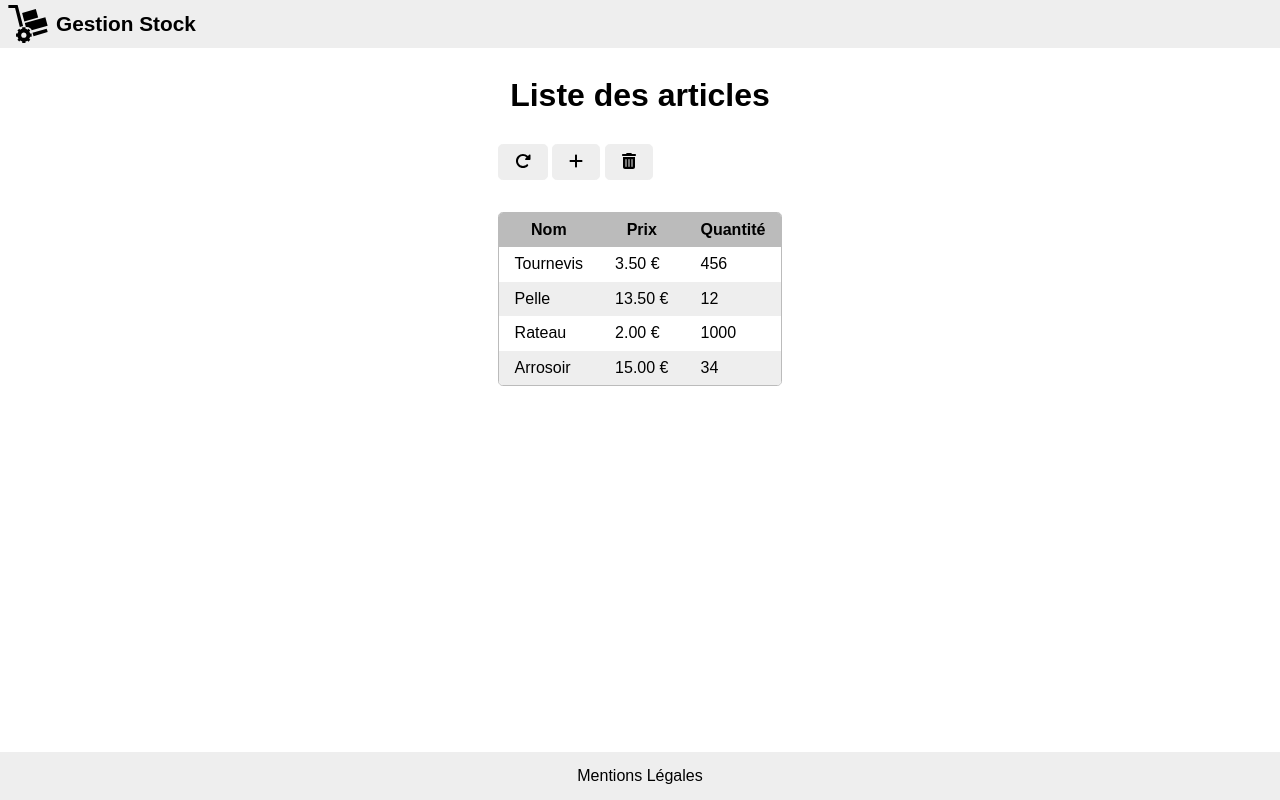
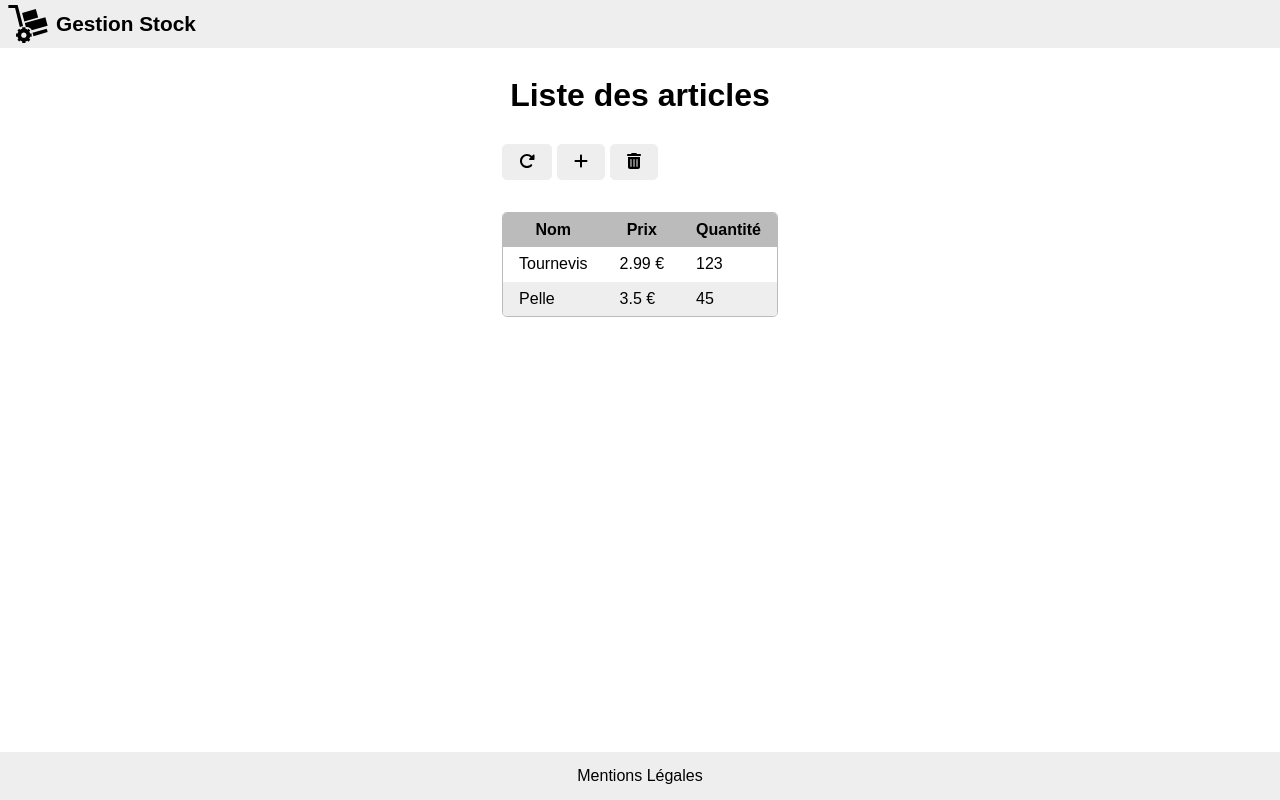
Before and after one commit to jlg-formation/agu-april-2023, an Angular app in the folder front/: page /stock in a window 1280 px wide. Built offline with nearby package versions, Linux system fonts and the light colour scheme.

Commit message:
dev: added loop in angular
with *ngFor

```diff
--- /dev/null
+++ b/front/src/app/interfaces/article.ts
@@ -0,0 +1,6 @@
+export interface Article {
+  id: string;
+  name: string;
+  price: number;
+  qty: number;
+}
--- a/front/src/app/stock/stock.component.html
+++ b/front/src/app/stock/stock.component.html
@@ -21,25 +21,10 @@
         </tr>
       </thead>
       <tbody>
-        <tr>
-          <td class="name">Tournevis</td>
-          <td class="price">3.50 €</td>
-          <td class="qty">456</td>
-        </tr>
-        <tr>
-          <td class="name">Pelle</td>
-          <td class="price">13.50 €</td>
-          <td class="qty">12</td>
-        </tr>
-        <tr>
-          <td class="name">Rateau</td>
-          <td class="price">2.00 €</td>
-          <td class="qty">1000</td>
-        </tr>
-        <tr>
-          <td class="name">Arrosoir</td>
-          <td class="price">15.00 €</td>
-          <td class="qty">34</td>
+        <tr *ngFor="let a of articles">
+          <td class="name">{{ a.name }}</td>
+          <td class="price">{{ a.price }} €</td>
+          <td class="qty">{{ a.qty }}</td>
         </tr>
       </tbody>
     </table>
--- a/front/src/app/stock/stock.component.ts
+++ b/front/src/app/stock/stock.component.ts
@@ -1,9 +1,10 @@
 import { Component } from '@angular/core';
 import {
+  faPlus,
   faRotateRight,
-  faPlus,
   faTrashAlt,
 } from '@fortawesome/free-solid-svg-icons';
+import { Article } from '../interfaces/article';
 
 @Component({
   selector: 'app-stock',
@@ -14,4 +15,9 @@
   faRotateRight = faRotateRight;
   faPlus = faPlus;
   faTrashAlt = faTrashAlt;
+
+  articles: Article[] = [
+    { id: 'a1', name: 'Tournevis', price: 2.99, qty: 123 },
+    { id: 'a2', name: 'Pelle', price: 3.5, qty: 45 },
+  ];
 }
```
